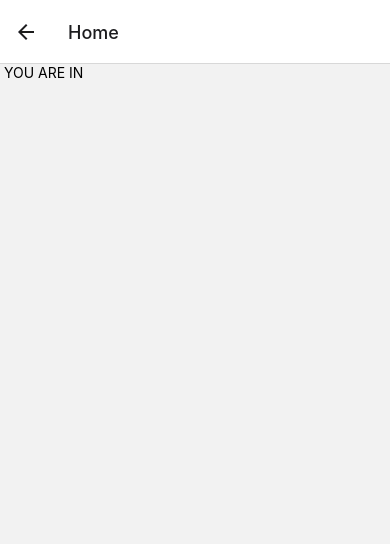
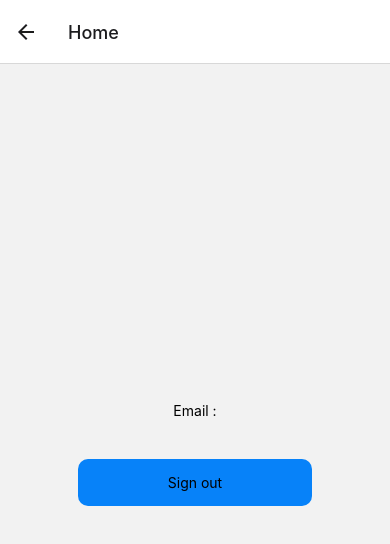
Before and after one commit to VamosVamosVamos/front-broken, a React Native app: screen /Home in a window 390 px wide. Shown: the top 544 px of the page. Built offline with nearby package versions, Linux system fonts and the light colour scheme.

Commit message:
authentication

```diff
--- a/firebase.js
+++ b/firebase.js
@@ -1,5 +1,6 @@
 // Import the functions you need from the SDKs you need
 import * as firebase from "firebase";
+
 // TODO: Add SDKs for Firebase products that you want to use
 // https://firebase.google.com/docs/web/setup#available-libraries
 
--- a/src/App.js
+++ b/src/App.js
@@ -7,62 +7,16 @@ import { createNativeStackNavigator } from "@react-navigation/native-stack";
 import SignIn from "./components/SignUp";
 import Login from "./components/Login";
 import Home from "./components/Home";
+import SettingBar from "./components/SettingBar";
 import stadiums from "./data";
-function HomeScreen() {
-  return (
-    <View>
-      <Text>Home Screen</Text>
-    </View>
-  );
-}
-function login() {
-  return (
-    <View>
-      <Text>Login</Text>
-    </View>
-  );
-}
-
-function SignUp() {
-  return (
-    <View>
-      <Text>SignUp</Text>
-    </View>
-  );
-}
-
-function Homee() {
-  return (
-    <View>
-      <Text>Home</Text>
-    </View>
-  );
-}
-{
-  stadiums.map((element, index) => {
-    return (
-      <ScrollView>
-        <View key={index} style={{ margin: 10 }}>
-          <Image
-            source={{ uri: element.image }}
-            style={{ width: 330, height: 100 }}
-          />
-          <Text>{element.name}</Text>
-          <Text>{element.adress}</Text>
-          <Text>price :{element.price} DT</Text>
-          <Text>{element.contact}</Text>
-        </View>
-      </ScrollView>
-    );
-  });
-}
 
 const Stack = createNativeStackNavigator();
 function App() {
   return (
     <NavigationContainer>
       <Stack.Navigator>
-        <Stack.Screen name="HomePage" component={HomePage} />
+        {/* <Stack.Screen name="HomePage" component={HomePage} /> */}
+        <Stack.Screen name="SettingBar" component={SettingBar} />
         <Stack.Screen name="SignUp" component={SignIn} />
         <Stack.Screen name="Login" component={Login} />
         <Stack.Screen name="Home" component={Home} />
--- a/src/components/Home.js
+++ b/src/components/Home.js
@@ -1,12 +1,43 @@
-import { View, Text } from "react-native";
+import { View, Text, StyleSheet, TouchableOpacity } from "react-native";
 import React from "react";
+import { auth } from "../../firebase";
+import { NavigationContainer } from "@react-navigation/native";
+import { useNavigation } from "@react-navigation/native";
 
 const Home = () => {
+  const navigation = useNavigation();
+
+  const handlesSignOut = () => {
+    auth
+      .signOut()
+      .then(() => {
+        navigation.navigate("Login");
+      })
+      .catch((error) => alert(error.message));
+  };
   return (
-    <View>
-      <Text> YOU ARE IN </Text>
+    <View style={styles.container}>
+      <Text>Email :{auth.currentUser?.email}</Text>
+      <TouchableOpacity onPress={handlesSignOut} style={styles.button}>
+        <Text style={styles.buttonText}> Sign out </Text>
+      </TouchableOpacity>
     </View>
   );
 };
 
 export default Home;
+const styles = StyleSheet.create({
+  container: {
+    flex: 1,
+    justifyContent: "center",
+    alignItems: "center",
+  },
+  button: {
+    backgroundColor: "#0782F9",
+    width: "60%",
+    padding: 15,
+    borderRadius: 10,
+    alignItems: "center",
+    marginTop: 40,
+  },
+});
--- a/src/components/HomePage.js
+++ b/src/components/HomePage.js
@@ -1,4 +1,3 @@
-// import React from "react";
 import stadiums from "../data";
 import { Searchbar } from "react-native-paper";
 import {
--- a/src/components/Login.js
+++ b/src/components/Login.js
@@ -9,11 +9,7 @@ import React, { useEffect, useState } from "react";
 import Input from "./Input";
 import { useNavigation } from "@react-navigation/native";
 import { auth } from "../../firebase";
-
-// const onLogin = () => {
-//   console.warn("working");
-// };
-
+import firebase from "firebase";
 const Login = () => {
   const [email, setEmail] = useState("");
   const [password, setPassword] = useState("");
@@ -26,17 +22,33 @@ const Login = () => {
         navigation.navigate("Home");
       }
     });
+
     return unsubscribe;
   }, []);
 
+  // const handlesLogin = () => {
+  //   auth
+  //     .SignInWithEmailAndPassword(email, password)
+  //     .then((userCredentials) => {
+  //       const user = userCredentials.user;
+  //       console.log("login with ", user.email);
+  //     })
+  //     .catch((error) => error.message);
+  // };
   const handlesLogin = () => {
-    auth
-      .SignInWithEmailAndPassword(email.trim(), password)
-      .then((userCredentials) => {
-        const user = userCredentials.user;
+    firebase
+      .auth()
+      .signInWithEmailAndPassword(email.trim(), password)
+      .then((userCredential) => {
+        // Signed in
+        var user = userCredential.user;
         console.log("login with ", user.email);
+        // ...
       })
-      .catch((error) => error.message);
+      .catch((error) => {
+        var errorCode = error.code;
+        var errorMessage = error.message;
+      });
   };
 
   return (
--- /dev/null
+++ b/src/components/SettingBar.js
@@ -0,0 +1,60 @@
+import React, { Component } from "react";
+import { Text, View, StyleSheet, TouchableOpacity } from "react-native";
+import {
+  MenuContext,
+  Menu,
+  MenuOptions,
+  MenuOption,
+  MenuTrigger,
+} from "react-native-popup-menu";
+
+import { Ionicons } from "@expo/vector-icons";
+import { AntDesign } from "@expo/vector-icons";
+import { useNavigation } from "@react-navigation/native";
+// import 'react-native-gesture-handler';
+
+export default class SettingBar extends Component {
+  render() {
+    return (
+      <MenuContext style={styles.container}>
+        <View>
+          <Menu>
+            <MenuTrigger>
+              <AntDesign name="downcircle" size={24} color="black" />
+            </MenuTrigger>
+
+            <MenuOptions>
+              <MenuOption>
+                <Text onPress={() => this.props.navigation.navigate("Login")}>
+                  Login
+                </Text>
+              </MenuOption>
+              <MenuOption>
+                <Text onPress={() => this.props.navigation.navigate("SignUp")}>
+                  SignUp
+                </Text>
+              </MenuOption>
+              <MenuOption>
+                <Text>Night Mode</Text>
+              </MenuOption>
+              <MenuOption>
+                <Text>Log Out</Text>
+              </MenuOption>
+            </MenuOptions>
+          </Menu>
+        </View>
+      </MenuContext>
+    );
+  }
+}
+
+const styles = StyleSheet.create({
+  container: {
+    flex: 3,
+    paddingTop: 10,
+    paddingLeft: 370,
+  },
+  place: {
+    paddingTop: 90,
+  },
+});
--- a/src/components/SignUp.js
+++ b/src/components/SignUp.js
@@ -8,6 +8,7 @@ import {
 import React, { useState } from "react";
 import { auth } from "../../firebase";
 import Input from "./Input";
+import { useNavigation } from "@react-navigation/native";
 
 const SignIn = () => {
   const [firstName, setFirstName] = useState("");
@@ -20,9 +21,6 @@ const SignIn = () => {
 
   const { height } = useWindowDimensions();
 
-  // const onSignIn = () => {
-  //   console.warn("working");
-  // };
   const handlesSignUp = () => {
     auth
       .createUserWithEmailAndPassword(email.trim(), password)
@@ -31,6 +29,16 @@ const SignIn = () => {
         console.log(user.email);
       })
       .catch((error) => alert(error.message));
+  };
+  const navigation = useNavigation();
+
+  const functionOne = () => {
+    navigation.navigate("Login");
+  };
+
+  functionCombined = () => {
+    functionOne();
+    handlesSignUp();
   };
 
   return (
@@ -62,7 +70,10 @@ const SignIn = () => {
         setValue={setPhoneNumber}
       />
 
-      <Pressable onPress={handlesSignUp} style={styles.container}>
+      <Pressable
+        onPress={() => this.functionCombined()}
+        style={styles.container}
+      >
         <Text style={styles.text}>Sign up </Text>
       </Pressable>
     </View>
```
Also changed, not shown: package.json (+11 -1 lines), src/components/category.js (+55 -49 lines).
